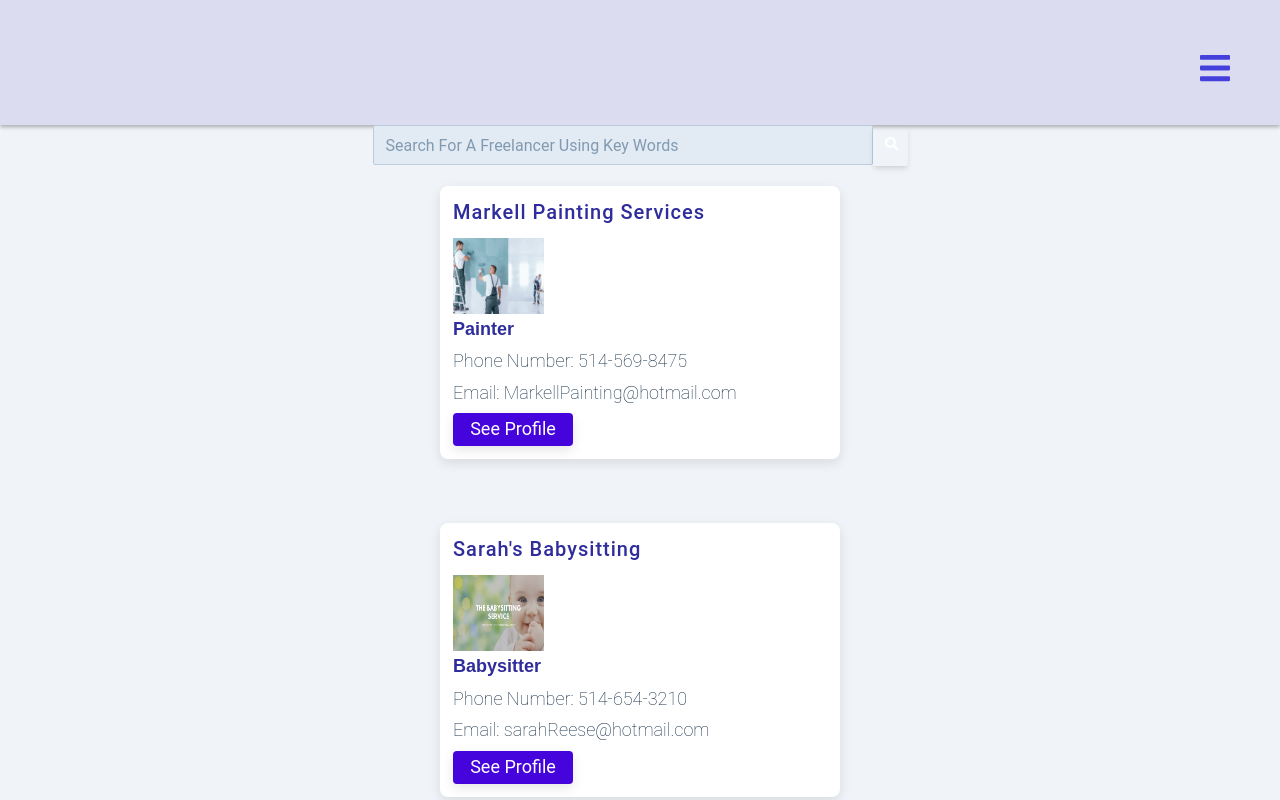
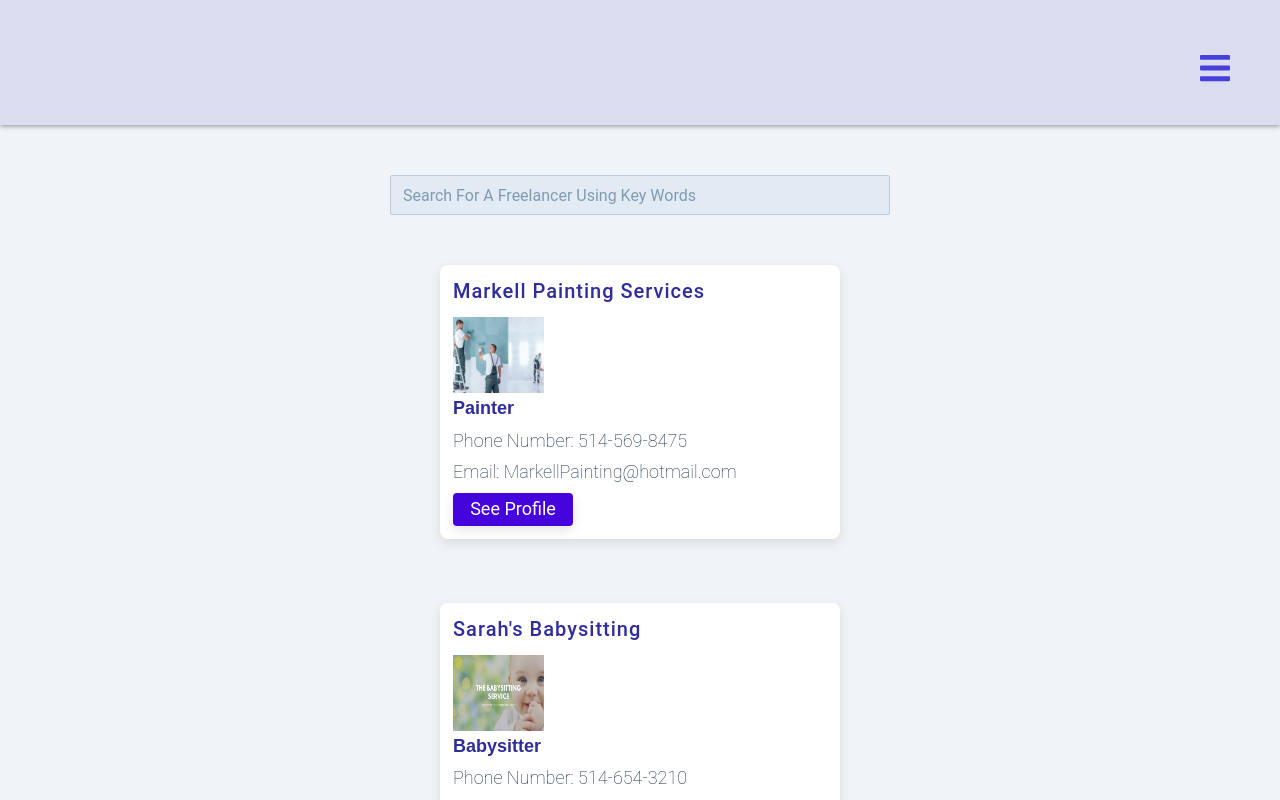
Before and after one commit to laurenrigante/Hire-Me, a React (Create React App) app in the folder hire-me/: page /FindAFreelancer in a window 1280 px wide. Shown: the top 800 px of the page. Built offline with nearby package versions, Linux system fonts and the light colour scheme.

Commit message:
serachbar css update

```diff
--- a/hire-me/src/components/SearchBar.js
+++ b/hire-me/src/components/SearchBar.js
@@ -1,5 +1,4 @@
 import React from 'react'
-import { FaSearch } from "react-icons/fa";
 import "../styling/Searchbar.css"
 
 const SearchBar = ({jobs, setSearchResults}) => {
@@ -32,10 +31,6 @@ const SearchBar = ({jobs, setSearchResults}) => {
             placeholder='Search For A Freelancer Using Key Words'
             onChange={handleSearchChange} //handle the change
             />
-
-            <button className='search-button'>
-            <FaSearch/>
-          </button>
         </form>
      </div>
     </>
--- a/hire-me/src/styling/Searchbar.css
+++ b/hire-me/src/styling/Searchbar.css
@@ -5,7 +5,8 @@
   }
 
   .search {
-    padding-bottom: 20px;
+    padding-bottom: 50px;
+    padding-top:50px;
   }
   .search-input {
     width: 500px;
@@ -15,22 +16,7 @@
     border-radius: 2px;
     padding: 0.375rem 0.75rem;
   }
-  .search-button {
-    height: 40px;
-    width: 35px;
 
-    cursor: pointer;
-    color: var(--white);
-    background: var(--primary-500);
-    border: transparent;
-    border-radius: 2px;
-    letter-spacing: var(--letterSpacing);
-    padding: 0.375rem 0.75rem;
-    box-shadow: var(--shadow-2);
-    transition: var(--transition);
-    text-transform: capitalize;
-    display: inline-block;
-  }
 
   /*=============================NO RESULTS==============================*/
 
```
